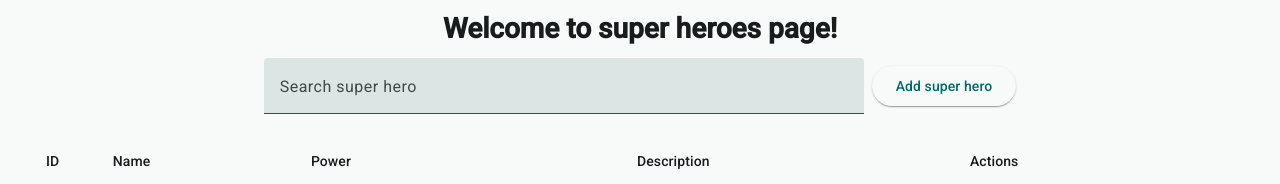
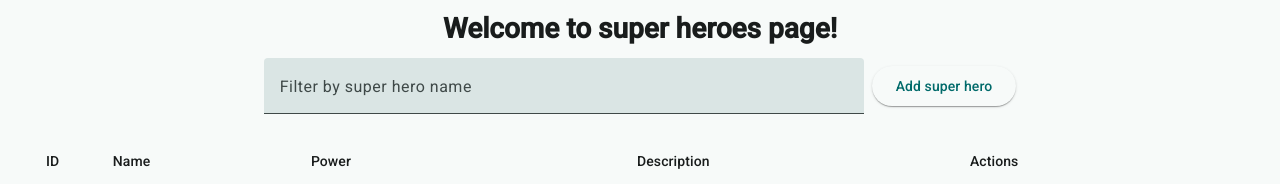
Before and after one commit to cololasala/RIU-Frontend-Luciano-Lasala, an Angular app: page / in a window 1280 px wide. Shown: the top 184 px of the page. Built offline with nearby package versions, Linux system fonts and the light colour scheme.

Commit message:
add search auto complete component using angular material

```diff
--- /dev/null
+++ b/src/app/components/super-heroes-input-search-autocomplete/super-heroes-input-search-autocomplete.component.css
@@ -0,0 +1,3 @@
+.search-autocomplete-input {
+  width: 600px;
+}
--- /dev/null
+++ b/src/app/components/super-heroes-input-search-autocomplete/super-heroes-input-search-autocomplete.component.html
@@ -0,0 +1,22 @@
+<form class="example-form">
+  <mat-form-field class="search-autocomplete-input">
+    <mat-label>Filter by super hero name</mat-label>
+    <input
+      type="text"
+      placeholder="Select super hero"
+      aria-label="Select super hero"
+      matInput
+      [formControl]="heroControl"
+      [matAutocomplete]="auto"
+    />
+    <mat-autocomplete
+      autoActiveFirstOption
+      #auto="matAutocomplete"
+      (optionSelected)="onSelected($event.option.value)"
+    >
+      @for (superHero of filteredHeroes | async; track superHero.id) {
+        <mat-option [value]="superHero.name">{{ superHero.name }}</mat-option>
+      }
+    </mat-autocomplete>
+  </mat-form-field>
+</form>
--- /dev/null
+++ b/src/app/components/super-heroes-input-search-autocomplete/super-heroes-input-search-autocomplete.component.ts
@@ -0,0 +1,55 @@
+import { Component, input, output } from '@angular/core';
+import { FormControl, FormsModule, ReactiveFormsModule } from '@angular/forms';
+import { map, Observable, startWith } from 'rxjs';
+import { ISuperHero } from '../../interfaces/interfaces';
+import { AsyncPipe } from '@angular/common';
+import { MatAutocompleteModule } from '@angular/material/autocomplete';
+import { MatFormFieldModule } from '@angular/material/form-field';
+import { MatInputModule } from '@angular/material/input';
+
+@Component({
+  selector: 'app-super-heroes-input-search-autocomplete',
+  imports: [
+    FormsModule,
+    MatFormFieldModule,
+    MatInputModule,
+    MatAutocompleteModule,
+    ReactiveFormsModule,
+    AsyncPipe,
+  ],
+  templateUrl: './super-heroes-input-search-autocomplete.component.html',
+  styleUrl: './super-heroes-input-search-autocomplete.component.css',
+  standalone: true,
+})
+export class SuperHeroesInputSearchAutocompleteComponent {
+  heroControl = new FormControl('');
+  allHeroes = input<ISuperHero[]>([]);
+  selectedHero = output<string>();
+  filteredHeroes: Observable<ISuperHero[]>;
+
+  constructor() {
+    this.filteredHeroes = this.heroControl.valueChanges.pipe(
+      startWith(''),
+      map((heroName) => this.filterHero(heroName || '')),
+    );
+
+    this.heroControl.valueChanges.subscribe((heroName) => {
+      if (heroName === '') {
+        this.selectedHero.emit('');
+      }
+    });
+  }
+
+  filterHero(heroName: string): ISuperHero[] {
+    const filterValue = heroName.toLowerCase();
+    return this.allHeroes()!.filter((hero: ISuperHero) =>
+      hero.name.toLowerCase()?.includes(filterValue),
+    );
+  }
+
+  onSelected = (selectedHero: string) => {
+    if (selectedHero) {
+      this.selectedHero.emit(selectedHero);
+    }
+  };
+}
--- a/src/app/components/super-heroes-input-serch/super-heroes-input-serch.component.html
+++ b/src/app/components/super-heroes-input-serch/super-heroes-input-serch.component.html
@@ -4,7 +4,7 @@
     matInput
     type="text"
     [(ngModel)]="searchValue"
-    placeholder="Serch super heroe by name..."
+    placeholder="Serch super hero..."
   />
   @if (searchValue()) {
     <button matSuffix matIconButton aria-label="Clear" (click)="searchValue.set('')">
--- a/src/app/components/super-heroes-table/super-heroes-table.component.html
+++ b/src/app/components/super-heroes-table/super-heroes-table.component.html
@@ -1,5 +1,6 @@
 <div class="table-top">
-  <app-super-heroes-input-serch [(searchValue)]="searchedValue"></app-super-heroes-input-serch>
+  <app-super-heroes-input-search-autocomplete [allHeroes]="allSuperHeroes()" (selectedHero)="selectedHero($event)"/>
+  <!-- <app-super-heroes-input-serch [(searchValue)]="searchedValue" /> -->
   <button mat-raised-button (click)="goToAddSuperHero()" [class]="'add-super-hero-button'">
     Add super hero
   </button>
--- a/src/app/components/super-heroes-table/super-heroes-table.component.ts
+++ b/src/app/components/super-heroes-table/super-heroes-table.component.ts
@@ -1,5 +1,4 @@
 import { AfterViewInit, Component, effect, inject, OnInit, signal, ViewChild } from '@angular/core';
-import { SuperHeroesInputSerch } from '../super-heroes-input-serch/super-heroes-input-serch.component';
 import { MatTableDataSource, MatTableModule } from '@angular/material/table';
 import { MatPaginator, MatPaginatorModule } from '@angular/material/paginator';
 import { ISuperHero } from '../../interfaces/interfaces';
@@ -9,10 +8,16 @@ import { MatButton } from '@angular/material/button';
 import { MatDialog } from '@angular/material/dialog';
 import { DeleteHeroDialogComponent } from '../delete-hero/delete-hero-dialog.component';
 import { ToastrService } from 'ngx-toastr';
+import { SuperHeroesInputSearchAutocompleteComponent } from '../super-heroes-input-search-autocomplete/super-heroes-input-search-autocomplete.component';
 
 @Component({
   selector: 'app-super-heroes-table',
-  imports: [SuperHeroesInputSerch, MatTableModule, MatPaginatorModule, MatButton],
+  imports: [
+    MatTableModule,
+    MatPaginatorModule,
+    MatButton,
+    SuperHeroesInputSearchAutocompleteComponent,
+  ],
   templateUrl: './super-heroes-table.component.html',
   styleUrl: './super-heroes-table.component.css',
   standalone: true,
@@ -26,6 +31,7 @@ export class SuperHeroesTable implements OnInit, AfterViewInit {
   dialog = inject(MatDialog);
   searchedValue = signal<string>('');
   @ViewChild(MatPaginator) paginator!: MatPaginator;
+  allSuperHeroes = signal<ISuperHero[]>([]);
 
   ngOnInit() {
     this.getSuperHeroes();
@@ -33,6 +39,7 @@ export class SuperHeroesTable implements OnInit, AfterViewInit {
 
   getSuperHeroes = () => {
     this.superHeroesData.data = this.superHeroeService.getSuperHeroes();
+    this.allSuperHeroes.set(this.superHeroeService.getSuperHeroes());
   };
 
   ngAfterViewInit() {
@@ -46,6 +53,14 @@ export class SuperHeroesTable implements OnInit, AfterViewInit {
       this.getSuperHeroes();
     }
   });
+
+  selectedHero = (selectedHero: string) => {
+    if (selectedHero) {
+      this.superHeroesData.data = this.superHeroeService.getSuperHeroeByName(selectedHero);
+    } else {
+      this.getSuperHeroes();
+    }
+  };
 
   goToAddSuperHero = () => {
     this.router.navigate(['/add-super-hero']);
--- a/src/app/directives/hero-name-to-upper-case.directive.ts
+++ b/src/app/directives/hero-name-to-upper-case.directive.ts
@@ -3,6 +3,7 @@ import { Directive } from '@angular/core';
 @Directive({
   selector: '[appHeroNameToUpperCase]',
   host: {
+    '(focus)': 'this.transformToUpperCase($event)',
     '(input)': 'this.transformToUpperCase($event)',
   },
 })
```
Also changed, not shown: 1 other file (tests, documents, lock files or other folders).
